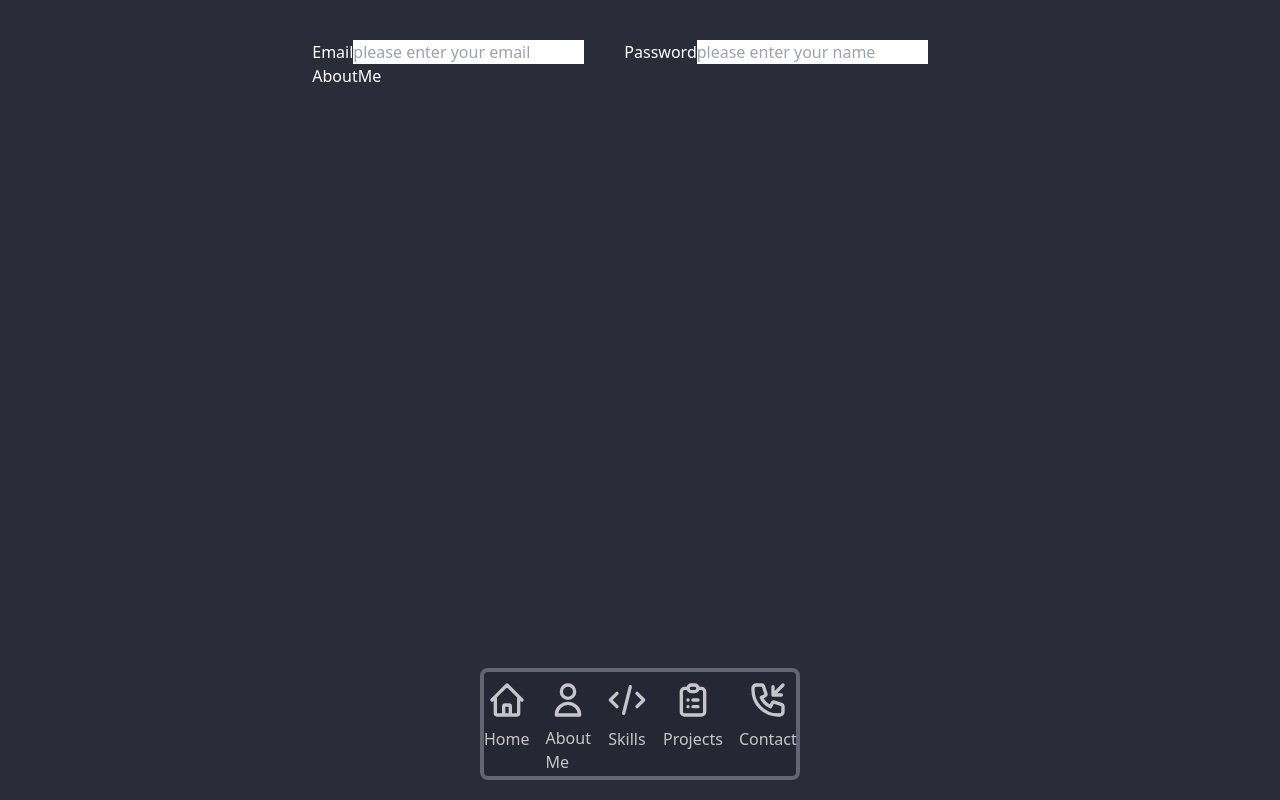
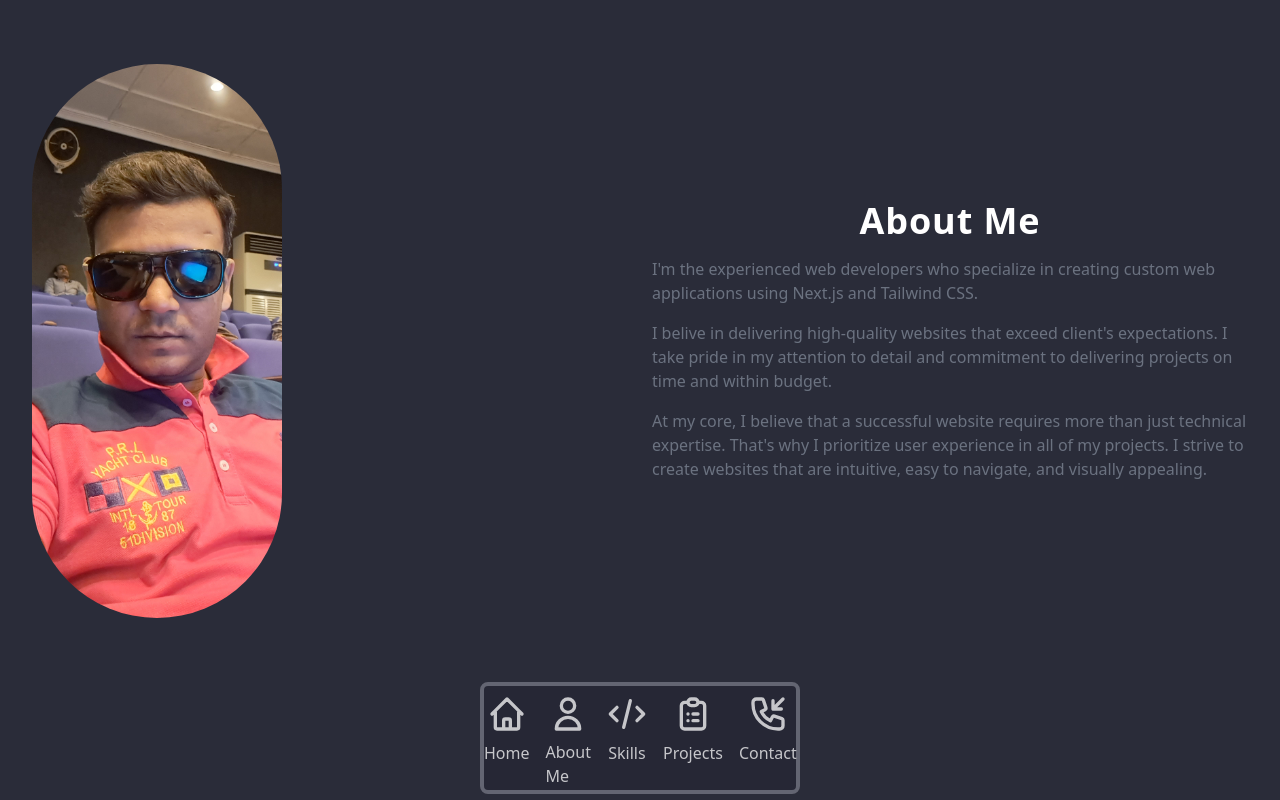
Before and after one commit to smmartprogrammer/partabportfolio, a Next.js app: page /aboutme in a window 1280 px wide. Built offline with nearby package versions, Linux system fonts and the light colour scheme.

Commit message:
created skill, about us, contact us pages

```diff
--- a/app/aboutme/page.tsx
+++ b/app/aboutme/page.tsx
@@ -1,28 +1,55 @@
-"use client";
 
+"use client"
 import Link from "next/link";
 import React from "react";
 
 type Props = {};
 
+import { motion } from "framer-motion";
+import Image from "next/image";
+
 const AboutMe = (props: Props) => {
-  return (
-    <div className="mx-10 my-10">
-      <form className="flex space-x-10">
-        <div>
-          <label htmlFor="">Email</label>
-          <input type="email" placeholder="please enter your email" />
+    return (
+      <div className="max-w-7xl mx-auto py-16 px-4 sm:px-6 lg:px-8">
+        <div className="grid grid-cols-1 md:grid-cols-2 gap-6 items-center">
+
+          <motion.div
+            className="w-full h-full"
+            initial={{ opacity: 0, y: 50 }}
+            animate={{ opacity: 1, y: 0 }}
+            transition={{ duration: 0.5 }}
+          >
+            <Image
+              src="/profile.jpg"
+              alt="Profile Image"
+              width={250}
+              height={200}
+              className="rounded-full"
+            />
+          </motion.div>
+          <motion.div
+            className="text-base text-gray-500"
+            initial={{ opacity: 0, x: -50 }}
+            animate={{ opacity: 1, x: 0 }}
+            transition={{ duration: 0.5 }}
+          >
+<div className="flex flex-col justify-center items-center">
+            <h1 className="font-bold text-4xl tracking-wide text-white sm:text-4xl">
+              About Me
+            </h1>
+            <p className="mt-4">
+              I'm the experienced web developers who specialize in creating custom web applications using Next.js and Tailwind CSS.
+            </p>
+            <p className="mt-4">
+              I belive in delivering high-quality websites that exceed client's expectations. I take pride in my attention to detail and commitment to delivering projects on time and within budget.
+            </p>
+            <p className="mt-4">
+              At my core, I believe that a successful website requires more than just technical expertise. That's why I prioritize user experience in all of my projects. I strive to create websites that are intuitive, easy to navigate, and visually appealing.
+            </p>
+            </div>
+          </motion.div>
         </div>
-        <div>
-          <label htmlFor="">Password</label>
-          <input type="password" placeholder="please enter your name" />
-        </div>
-        <div>
-          <button></button>
-        </div>
-      </form>
-      AboutMe
-    </div>
+      </div>
   );
 };
 
--- a/app/contact/page.tsx
+++ b/app/contact/page.tsx
@@ -6,7 +6,7 @@ const Contact = () => {
   return (
     <div className="antialiased bg-[#2A2C39] ">
       <div className="flex w-full min-h-screen justify-center items-center">
-        <div className="flex flex-col md:flex-row md-space-x-6  space-y-6 bg-[#252734] w-full max-w-4xl p-8 sm:p-12 rounded-xl shadow-lg text-white ">
+        <div className="flex flex-col md:flex-row md-space-x-6  space-y-6 bg-[#252734] w-full max-w-4xl p-8 sm:p-12 rounded-xl shadow-xl text-white ">
           <div className="flex flex-col space-y-8 justify-between">
             <div>
               <h1 className="font-bold text-4xl tracking-wide">Contact Us</h1>
@@ -67,7 +67,7 @@ const Contact = () => {
               className="flex flex-col space-y-4"
             >
               <div>
-                <label for="" className="text-sm">
+                <label for="" className="text-sm font-bold">
                   Your Name
                 </label>
                 <input
@@ -77,7 +77,7 @@ const Contact = () => {
                 />
               </div>
               <div>
-                <label for="" className="text-sm">
+                <label for="" className="text-sm font-bold">
                   Your Email Address
                 </label>
                 <input
@@ -87,7 +87,7 @@ const Contact = () => {
                 />
               </div>
               <div>
-                <label for="" className="text-sm">
+                <label for="" className="text-sm font-bold">
                   Message
                 </label>
                 <textarea
--- a/app/page.tsx
+++ b/app/page.tsx
@@ -2,13 +2,14 @@ import Image from "next/image";
 import { ChatAltIcon } from "@heroicons/react/outline";
 import { SocialIcon } from "react-social-icons";
 import Sidebar from "@/component/Sidebar";
+import Link from "next/link";
 
 export default function Home() {
   return (
     <main className="bg-[#2A2C39] w-screen  ">
       <div className="flex justify-center items-center flex-wrap-reverse  ">
         <div className="md:w-[50%] flex md:mt-12 sm:align-top ">
-          <div className="hidden md:block">
+          <div className="hidden md:block mx-10 ">
             <Sidebar />
           </div>
           <div className="flex flex-col items-center md:items-start mt-5 md:mt-0 ">
@@ -19,15 +20,23 @@ export default function Home() {
               <p className="font-light">
                 I am developer, loves to solve problems
               </p>
+              <Link href="/contact">
+                <button className="mt-5 flex items-center space-x-2 inline-block self-end  bg-white hover:bg-[#2A2C39] hover:text-white text-gray-800  py-2 px-6 border border-gray-400 rounded-lg shadow font-bold text-sm">
+                  <ChatAltIcon className="h-10 w-8 md:h-14 md:w-10 hover:animate-spin " />
+                  <p>Connect Me..</p>
+
+                </button>
+              </Link>
             </div>
-            <button
+
+            {/* <button
               className=" mt-5 flex items-center space-x-2
              border-4 bg-[#252734] text-white border-[#797B87]
               animate-pulse hover:bg-red-400 w-[45%] md:w-[32%] px-2 md:px-4 rounded-md  "
             >
-              <ChatAltIcon className="h-10 w-8 md:h-14 md:w-10 hover:animate-spin " />
-              <span className="md:animate-bounce"> Connect Me... </span>
-            </button>
+              <ChatAltIcon className="h-10 w-8 md:h-14 md:w-10  hover:animate-spin " />
+              <span className="md:animate-bounce  "> Connect Me... </span>
+            </button> */}
           </div>
         </div>
         <div className="md:w-[50%] flex justify-center items-center ">
@@ -36,7 +45,7 @@ export default function Home() {
           </div>
           <div className=" flex justify-center items-center mt-6  ">
             <Image
-            layout="responsive"
+              layout="responsive"
               src="/partabaibackk.png"
               alt=""
               width={640}
--- a/app/skills/page.tsx
+++ b/app/skills/page.tsx
@@ -1,10 +1,63 @@
-import Link from 'next/link';
-import React from 'react';
+"use client"
+// import Link from 'next/link';
+// import React from 'react';
+
+// type Props = {};
+
+// const Skills = (props: Props) => {
+//   return <div>Skills</div>;
+// };
+
+// export default Skills;
+
+import React from "react";
+import { motion } from "framer-motion";
+
+const skills = [
+  { name: "HTML", level: 90 },
+  { name: "CSS", level: 85 },
+  { name: "JavaScript", level: 95 },
+  { name: "React", level: 90 },
+  { name: "Node.js", level: 80 },
+  { name: "TypeScript", level: 80 },
+  { name: "Next.js", level: 85 },
+  { name: "Tailwind CSS", level: 90 },
+  { name: "Git", level: 80 },
+];
 
 type Props = {};
 
+
 const Skills = (props: Props) => {
-  return <div>Skills</div>;
+    return (
+      <div className="max-w-7xl mx-auto py-16 px-4 sm:px-6 lg:px-8">
+        <motion.h1
+          className="text-3xl font-extrabold text-white sm:text-4xl"
+          initial={{ opacity: 0, y: -50 }}
+          animate={{ opacity: 1, y: 0 }}
+          transition={{ duration: 0.5 }}
+        >
+          Skills
+        </motion.h1>
+        <div className="mt-12">
+          {skills.map((skill) => (
+            <div key={skill.name} className="mb-8">
+              <h2 className="text-lg font-medium text-white">{skill.name}</h2>
+              <div className="relative pt-1">
+                <div className="overflow-hidden h-2 mb-4 text-xs flex rounded bg-gray-100">
+                  <motion.div
+                    className="bg-green-500"
+                    initial={{ width: 0 }}
+                    animate={{ width: `${skill.level}%` }}
+                    transition={{ duration: 1 }}
+                  />
+                </div>
+              </div>
+            </div>
+          ))}
+        </div>
+      </div>
+  );
 };
 
 export default Skills;
--- a/package.json
+++ b/package.json
@@ -17,6 +17,7 @@
     "autoprefixer": "10.4.14",
     "eslint": "8.38.0",
     "eslint-config-next": "13.3.0",
+    "framer-motion": "^10.12.4",
     "next": "13.3.0",
     "postcss": "8.4.22",
     "react": "18.2.0",
```
Also changed, not shown: public/profile.jpg (added), 1 other file (tests, documents, lock files or other folders).
